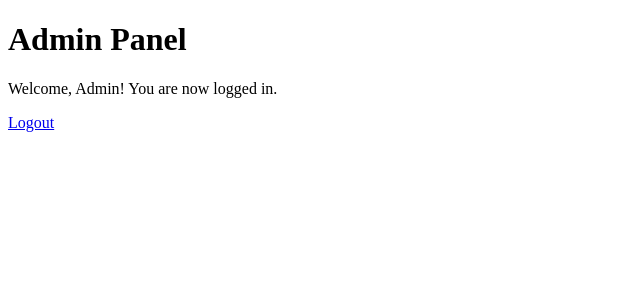
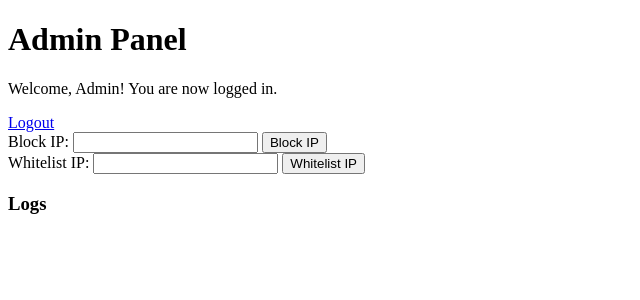
Before and after one commit to CipherForge-Labs/Web-Application-Firewall, a Flask app: page /admin-panel in a window 1280 px wide. Shown: the top 300 px of the page, without its empty margins (0-640 px from the left). Run offline with Flask 3, Linux system fonts and the light colour scheme; the visitor is signed in with stand-in values (Sample User, id 1).

Commit message:
More Functions

```diff
--- a/app/app.py
+++ b/app/app.py
@@ -84,3 +84,52 @@
     elif ip in whitelisted_ips:
         log_activity(f"Whitelisted request from IP: {ip}")
     # Otherwise, proceed normally
+
+# In-memory storage for IP blocking/whitelisting and logs
+blocked_ips = set()  # Set to store blocked IPs
+whitelisted_ips = set()  # Set to store whitelisted IPs
+log_data = []  # List to store logs
+
+def block_ip(ip_address):
+    """Block a given IP address"""
+    blocked_ips.add(ip_address)
+    log_activity(f"Blocked IP: {ip_address}")
+
+def whitelist_ip(ip_address):
+    """Whitelist a given IP address"""
+    whitelisted_ips.add(ip_address)
+    log_activity(f"Whitelisted IP: {ip_address}")
+
+def log_activity(message):
+    """Store log activity"""
+    log_data.append(message)
+
+@app.before_request
+def check_ip_block():
+    """Check if the incoming IP is blocked or whitelisted"""
+    ip = request.remote_addr  # Get the IP address of the request
+    if ip in blocked_ips:
+        log_activity(f"Blocked request from IP: {ip}")
+        return "Your IP is blocked.", 403  # Blocked IP response
+    elif ip in whitelisted_ips:
+        log_activity(f"Whitelisted request from IP: {ip}")
+    # Otherwise, proceed normally
+
+# Route to display logs on admin panel
+@app.route('/admin')
+def admin_panel():
+    return render_template('admin_panel.html', logs=log_data)
+
+# Route to block an IP address
+@app.route('/block-ip', methods=['POST'])
+def block_ip_route():
+    ip = request.form['ip_to_block']
+    block_ip(ip)
+    return redirect(url_for('admin_panel'))  # Redirect back to the admin panel
+
+# Route to whitelist an IP address
+@app.route('/whitelist-ip', methods=['POST'])
+def whitelist_ip_route():
+    ip = request.form['ip_to_whitelist']
+    whitelist_ip(ip)
+    return redirect(url_for('admin_panel'))  # Redirect back to the admin panel
--- a/app/templates/admin_panel.html
+++ b/app/templates/admin_panel.html
@@ -19,3 +19,23 @@
     <a href="/logout">Logout</a>
 </body>
 </html>
+
+<!-- Admin Panel (admin_panel.html) -->
+<form method="POST" action="{{ url_for('block_ip') }}">
+    <label for="ip_to_block">Block IP:</label>
+    <input type="text" name="ip_to_block" id="ip_to_block" required>
+    <button type="submit">Block IP</button>
+</form>
+
+<form method="POST" action="{{ url_for('whitelist_ip') }}">
+    <label for="ip_to_whitelist">Whitelist IP:</label>
+    <input type="text" name="ip_to_whitelist" id="ip_to_whitelist" required>
+    <button type="submit">Whitelist IP</button>
+</form>
+
+<h3>Logs</h3>
+<ul>
+    {% for log in logs %}
+        <li>{{ log }}</li>
+    {% endfor %}
+</ul>
```
Also changed, not shown: app.py (+79 -0 lines).
